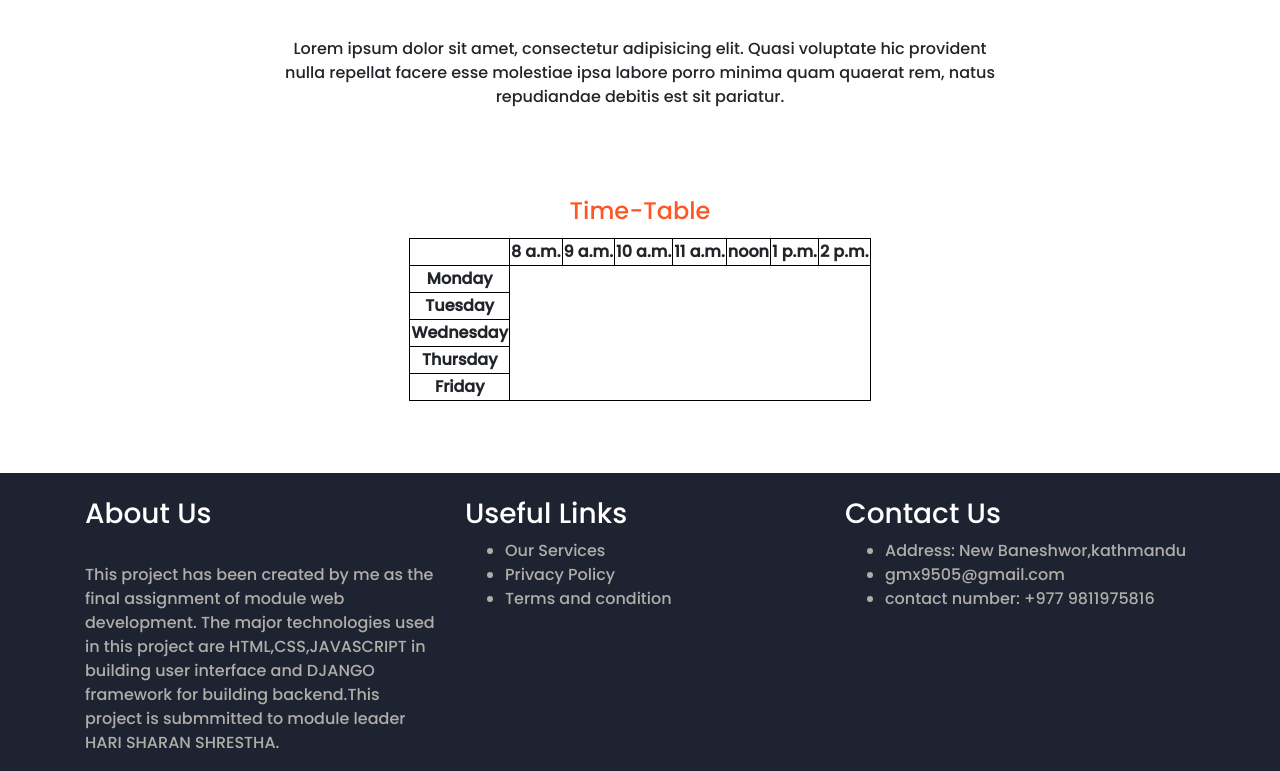
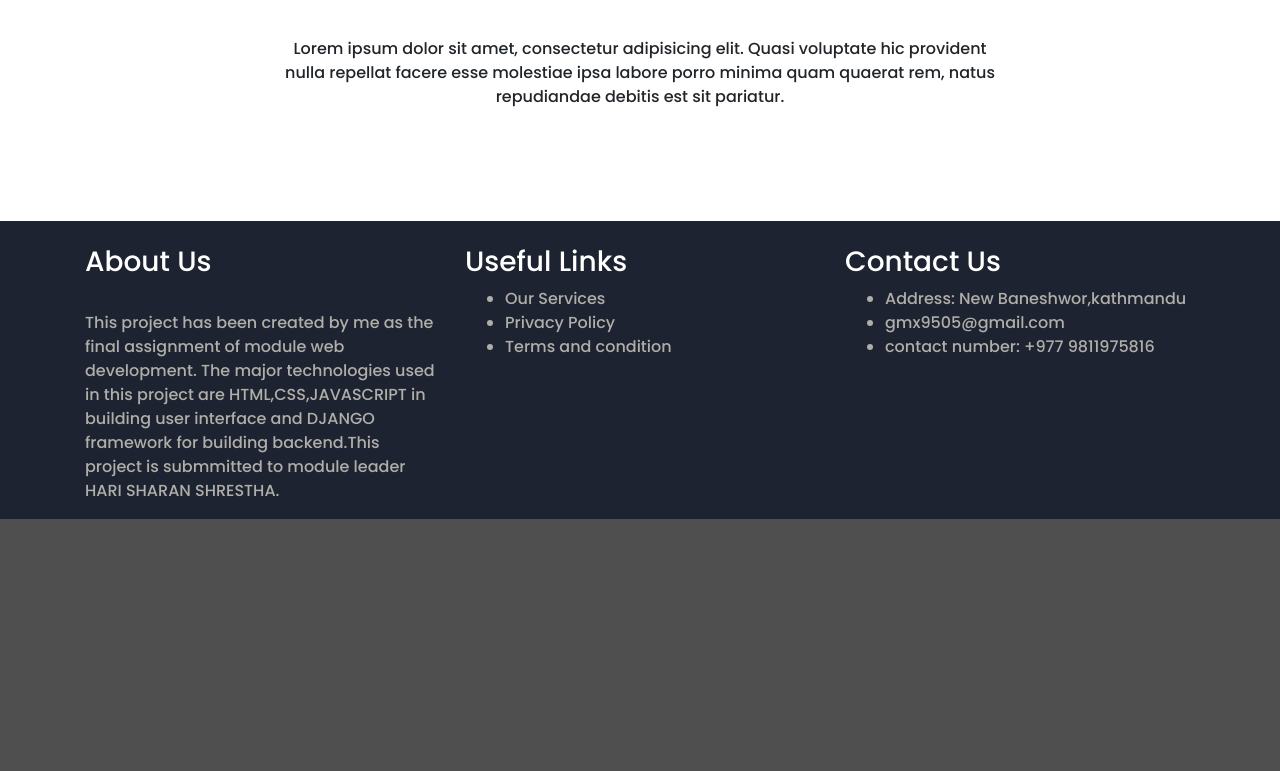
Before and after one commit to Laxman9505/Learning-Management-System, a Django app: a page that uses curriculum/templates/curriculum/subject_list_view.html in a window 1280 px wide. Shown: the part 577-1348 px from the top of the page. After the commit the page ends 1096 px from the top, so only its background shows below. Run offline with Django 3.2, Linux system fonts and the light colour scheme; data comes from the database, SQL or seed files in the repository; both versions use the stored data as it was after the commit; lists and menus that the app fills with data are empty; some libraries are stand-ins or nearby versions.

Commit message:
Initiated ui and functionality of class detail page

```diff
--- a/curriculum/templates/curriculum/subject_list_view.html
+++ b/curriculum/templates/curriculum/subject_list_view.html
@@ -44,7 +44,7 @@
                                       sit pariatur.</p>
                   </div>
                 </div>
-                <div class="col-md-12 justify-content-center mb-5">
+                <!-- <div class="col-md-12 justify-content-center mb-5">
                   <h4 class="card-title" style="color:#ff5722;">Time-Table</h4>
                   <table id="class-time-table">
                     <tr>
@@ -94,7 +94,7 @@
                       {% endfor %}
                     </tr>
                   </table>
-                </div>
+                </div> -->
                 <!-- class row2 for cards -->
                 <div class="row d-flex justify-content-center mb-3">
                 {% for subject in standards.subjects.all %}
```
Also changed, not shown: db.sqlite3.
